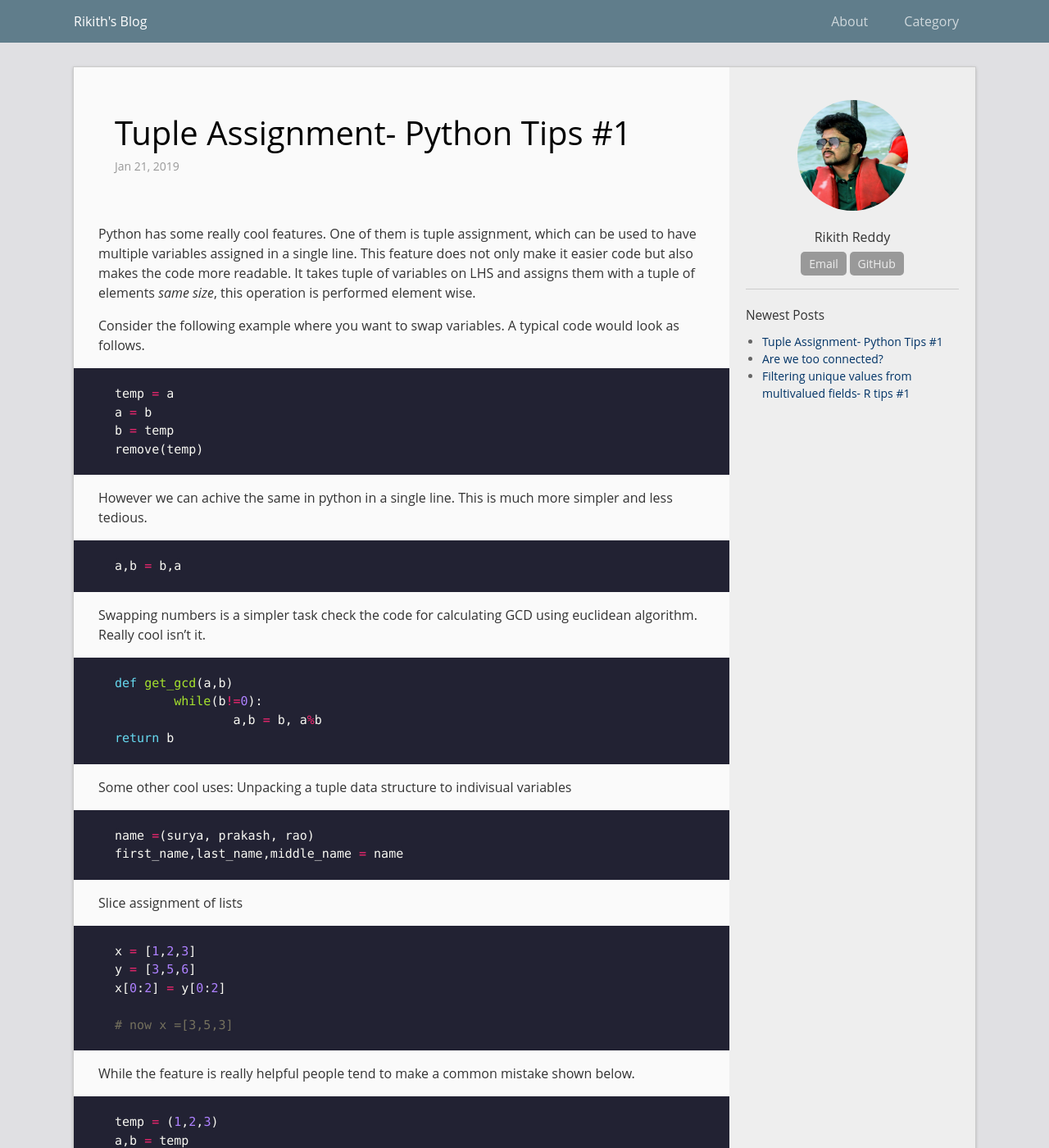
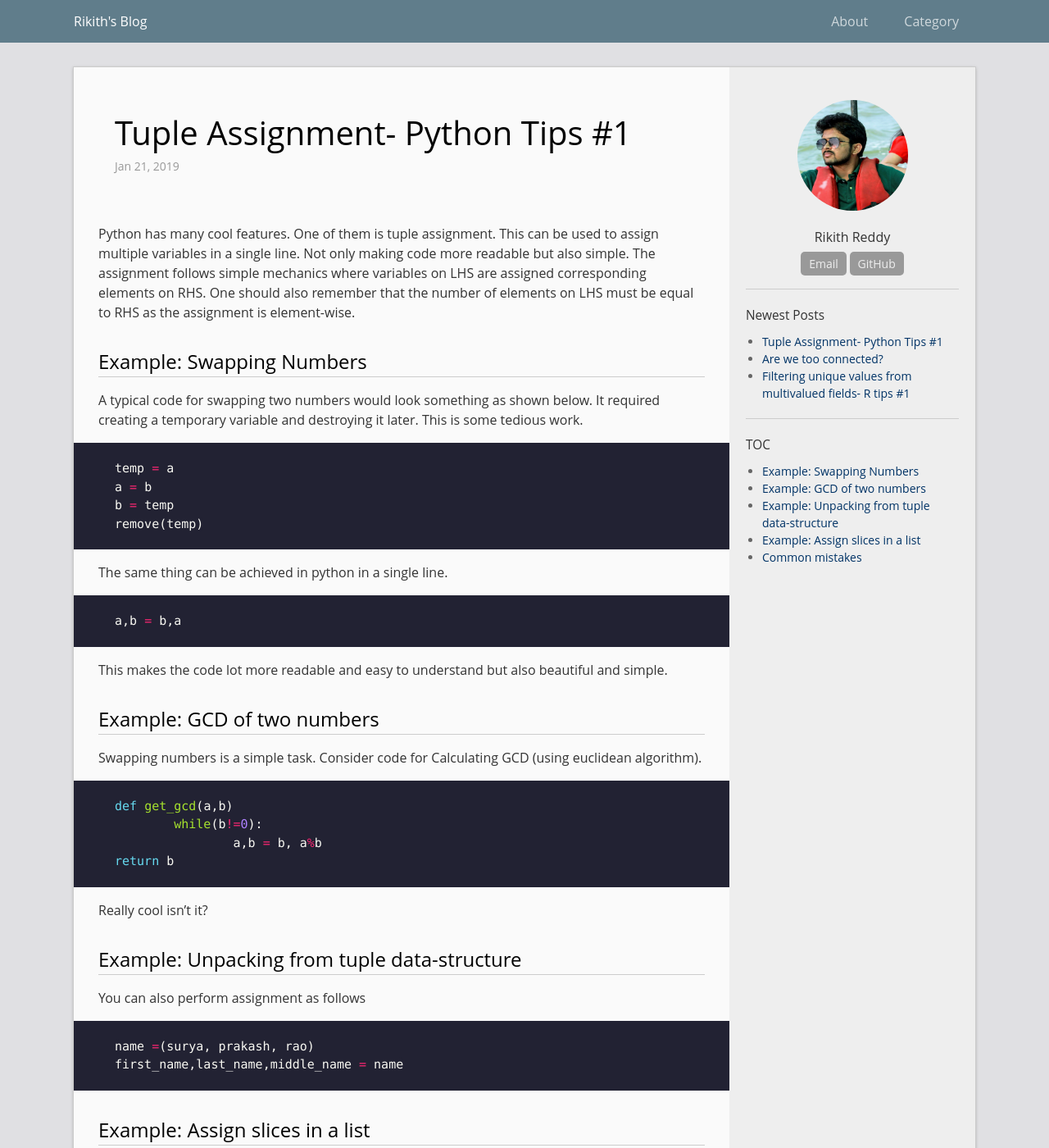
Before and after one commit to rikithreddy/rikithreddy.github.io, a Jekyll site: the page built from _posts/2019-01-21-Python-tips-1.md, in a window 1280 px wide and 1400 px high. Shown: the whole window at 82% size. Built offline with Jekyll 4.4.1, drawn with Linux system fonts in a browser that asks for light colours; some of the changed text lies outside the part shown.

Commit message:
Updated python tips 1

````diff
--- a/_posts/2019-01-21-Python-tips-1.md
+++ b/_posts/2019-01-21-Python-tips-1.md
@@ -9,9 +9,11 @@ permalink: /python/tips/1
 
 
 
-Python has some really cool features. One of them is tuple assignment, which can be used to have multiple variables assigned in a single line. This feature does not only make it easier code but also makes the code more readable. It takes tuple of variables on LHS and assigns them with a tuple of elements *same size*, this operation is performed element wise.
+Python has many cool features. One of them is tuple assignment. This can be used to assign multiple variables in a single line. Not only making code more readable but also simple. The assignment follows simple mechanics where variables on LHS are assigned corresponding elements on RHS. One should also remember that the number of elements on LHS must be equal to RHS as the assignment is element-wise.
 
-Consider the following example where you want to swap variables. A typical code would look as follows.
+## Example: Swapping Numbers
+
+A typical code for swapping two numbers would look something as shown below. It required creating a temporary variable and destroying it later. This is some tedious work.
 
 ```c
 temp = a
@@ -20,12 +22,17 @@ b = temp
 remove(temp)
 ```
 
-However we can achive the same in python in a single line. This is much more simpler and less tedious.
+The same thing can be achieved in python in a single line.
 
 ```python
 a,b = b,a
 ```
-Swapping numbers is a simpler task check the code for calculating GCD using euclidean algorithm. Really cool isn't it.
+
+This makes the code lot more readable and easy to understand but also beautiful and simple.
+
+
+## Example: GCD of two numbers
+Swapping numbers is a simple task. Consider code for Calculating GCD (using euclidean algorithm).
 
 ``` python
 def get_gcd(a,b)
@@ -33,14 +40,19 @@ def get_gcd(a,b)
 		a,b = b, a%b
 return b
 ```
+Really cool isn't it?
 
-Some other cool uses:
-Unpacking a tuple data structure to indivisual variables
+## Example: Unpacking from tuple data-structure
+
+You can also perform assignment as follows
 ```python
 name =(surya, prakash, rao)
 first_name,last_name,middle_name = name
 ```
-Slice assignment of lists
+
+## Example: Assign slices in a list
+
+We can go further and assign indivisual slices of a list as follows.
 
 ```python
 x = [1,2,3]
@@ -49,8 +61,18 @@ x[0:2] = y[0:2]
 
 # now x =[3,5,3]
 ```
+But be careful when your LHS size is not equal to RHS, it can lead to addition of an extra number which may not be intended. Its important to keep a note of this.
+```python
+x =[1,2,3]
+y = [3,5,6]
+x[0:1] =y[0:2]
 
-While the feature is really helpful people tend to make a common mistake shown below.
+# now x = [3,5,2,3]
+```
+
+## Common mistakes
+
+While the feature is really helpful, people tend to make some common mistakes. One of them is shown below. Where size on both sides is not equal so python is not able to unpack.
 
 ```python
 temp = (1,2,3)
@@ -64,5 +86,9 @@ ValueError: too many values to unpack (expected 2)
 ```
 Always remember that you need to have equal number of elements on LHS and RHS to assign properly to avoid this mistake.
 
-Hope this helps you write better code in python :D
-HAPPY CODING!!
+
+Always remember *Zen of Python*:
+> Beautiful is better than ugly
+> Simple is better than complex
+> Readability counts
+> If the implementation is hard to explain, it's a bad idea. If the implementation is easy to explain, it may be a good idea.
````
